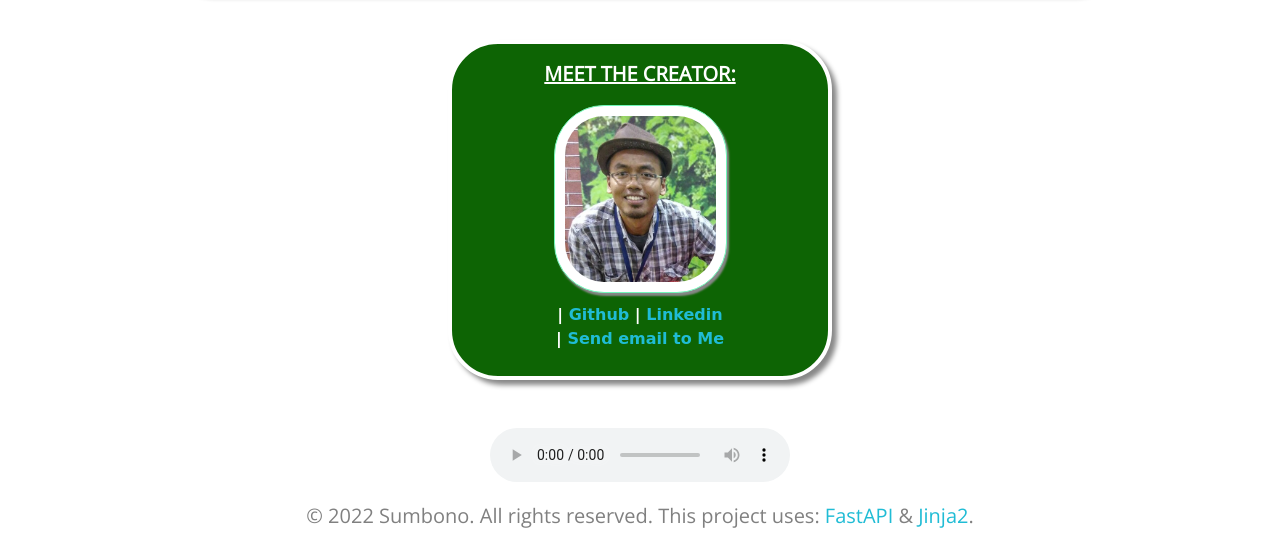
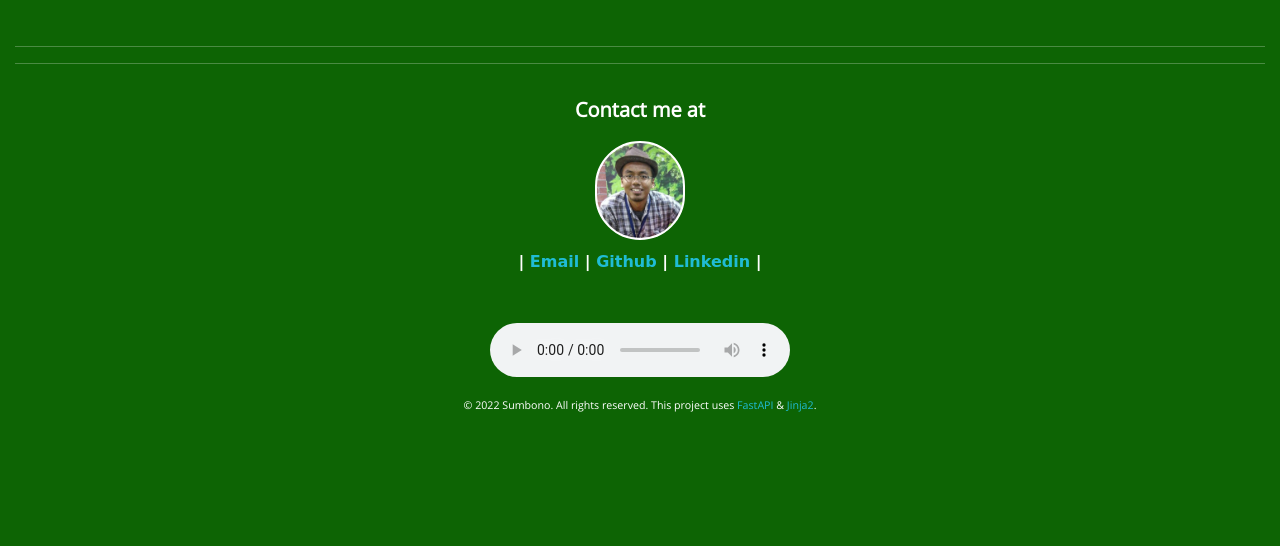
Before and after one commit to sumbono/stockprice-predictor-10207, a FastAPI app: page / in a window 1280 px wide. Shown: the part 1227-1773 px from the top of the page. After the commit the page ends 1639 px from the top, so only its background shows below. Run offline with FastAPI, Linux system fonts and the light colour scheme.

Commit message:
fix: modify homepagestyle view

```diff
--- a/app/static/css/indexstyle.css
+++ b/app/static/css/indexstyle.css
@@ -18,7 +18,6 @@ h2 {
     color: #05590B;
     width: 50%;
     height: 15%;
-    /*margin: 10px 10px 10px 10px;*/
     margin: 10px auto 10px auto;
     box-shadow: 2px 3px 2px #888;
 }
@@ -32,19 +31,20 @@ a {
 #title {
     font-weight: bold;
     font-family: Florence, cursive;
-    color: #05590B;
+    color: #FFFFFF;
 }
 
 #subtitle {
     font-size: 15pt;
     text-align: center;
-    text-decoration: underline;
 }
 
-#subtitle-live-app {
+#subtitle2 {
     font-size: 15pt;
     text-align: center;
+    color: #05590B;
 }
+
 
 #quiz {
     text-indent: 10px;
@@ -52,15 +52,15 @@ a {
 }
 
 #container {
-    width:30%;
+    /* width:30%; */
     margin:auto;
     padding: 15px 15px 15px 15px;
     background-color: #0D6404;
-    border:4px solid #FFFFFF;
-    border-radius:50px;
+    /* border:4px solid #FFFFFF; */
+    /* border-radius:50px; */
     color: #FFFFFF;
     font-weight: bold;
-    box-shadow: 5px 5px 5px #888;
+    /* box-shadow: 5px 5px 5px #888; */
 }
 
 #container1 {
@@ -68,43 +68,54 @@ a {
     margin:auto;
     padding: 15px 15px 15px 15px;
     background-color: #0D6404;
-    border:4px solid #FFFFFF;
-    border-radius:50px;
-    color: #FFFFFF;
     font-weight: bold;
-    box-shadow: 5px 5px 5px #888;
 }
 
-h5 {
-    /*font-size: 8pt;*/
+#container2 {
+    width:75%;
+    margin:auto;
+    padding: 15px 15px 15px 15px;
+    font-weight: bold;
+}
+
+h6 {
+    font-size: 8pt;
     text-align: center;
     padding-bottom: 10px;
-    color: grey;
+    color: white;
 }
 
 #general_txt_img {
-    font-family: Florence, cursive;
-    font-size: 15pt;
+    /* font-family: Florence, cursive; */
+    /* font-size: 15pt; */
     /*color: #20bcd5;*/
     text-align: center;
-    border: 4px solid #72F7B9;
-    border-width: 1px;
-    border-radius: 50px;
-    padding: 10px;
+    /* border: 4px solid #72F7B9; */
+    border: 2px solid #FFFFFF;
+    /* border-width: 1px; */
+    border-radius: 75px;
+    /* padding: 15px 15px 15px 15px; */
     background-color: #FFFFFF;
-    color: #05590B;
-    width: 50%;
-    height: 15%;
-    /*margin: 10px 10px 10px 10px;*/
-    margin: 10px auto 10px auto;
-    box-shadow: 2px 3px 2px #888;
+    /* color: #05590B; */
+    width: 10%;
+    height: 5%;
+    margin: auto;
+    /* margin: 10px 10px 10px 10px; */
+    /* margin: 10px auto 10px auto; */
+    /* box-shadow: 2px 3px 2px #888; */
+}
+
+#gif_img {
+    text-align: center;
+    border: 1px solid #FFFFFF;
+    border-radius: 5px;
+    margin: auto;
 }
 
 #jenisteks {
     font-size: 12pt;
     font-family: Florence, cursive;
     text-align: center;
-    /* border: 4px solid #72F7B9; */
     width: 50%;
     height: 15%;
     margin: 10px auto 10px auto;
--- a/app/templates/homepage/homepage.html
+++ b/app/templates/homepage/homepage.html
@@ -2,60 +2,71 @@
 
 
 {% block title %}
+    <link rel="icon" type="image/png" sizes="180x180" href="/static/images/bono-topi.jpg">
     <link href="/static/css/indexstyle.css" rel="stylesheet">
     <link rel="stylesheet" type="text/css" href="https://fonts.googleapis.com/css?family=Open Sans"/>
     <title>Stock's Prices Predictor App</title>
 {% endblock %}
 
 {% block content %}
-        <div id='title'>
-            <h1>Stock's Prices Predictor App</h1>
-            <p id="jenisteks">Deploying and hosting machine learning models with FastAPI and Heroku.</p>
+    <div id="container">
+
+        <h1 id='title'>Stock's Prices Predictor App</h1>
+        <p id="jenisteks">-Deploying and hosting machine learning models with FastAPI and Heroku-</p>
+
+        <hr>
+        <hr>
+        <br/>
+
+        <p id="subtitle">
+            App Documentations
+            <br/>
+            <a id="jenisteks" href="/docs">swagger ui</a> | <a id="jenisteks" href="/redoc">redoc ui</a>
+        </p>
+
+        <div id='container1'>
+            <ul>
+                <li>
+                    <p id="predict">Predict:</p>
+                    <p><img id="gif_img" src="{{ url_for('static', path='images/predict_stock_prices.gif') }}" alt="center" width="903" height="422" /></p>
+                </li>
+                <li>
+                    <p id="train">Train:</p>
+                    <p><img id="gif_img" src="{{ url_for('static', path='images/train_new_stock.gif') }}" alt="center" width="903" height="422" /></p>
+                </li>
+            </ul>
         </div>
+
+        <hr>
         <hr>
 
-    <div id='container1'>
-        <p id="subtitle">App Documentations</p>
-        <div>
-            <ul>
-                <!-- <li><p><a href="https://stockprice-predictor-10207.herokuapp.com/docs">Live app documentations page</a></p></li> -->
-                <li><p>App documentations: <a href="/docs">swagger ui</a> | <a href="/redoc">redoc ui</a></p></li>
-                <li><p id="predict">Predict:</p>
-                <p><img src="{{ url_for('static', path='images/predict_stock_prices.gif') }}" alt="center" width="903" height="422" /></p></li>
-                <li><p id="train">Train:</p>
-                <p><img src="{{ url_for('static', path='images/train_new_stock.gif') }}" alt="center" width="903" height="422" /></p></li>
-            </ul>
-        </div>
-    </div>
-    <br/>
-    <br/>
-
-    <div id='container'>
-        <p id="subtitle">MEET THE CREATOR:</p>
+        <div id='container2'>
+            <p id="subtitle">Contact me at</p>
             <div>
                 <img class="image_center" id="general_txt_img" src="{{ url_for('static', path='images/bono-topi.jpg') }}" alt="" width="52" height="57">
+            </div>
             <p id="jenisteks">
+                | <a href="mailto:sumbono102@gmail.com" rel="noopener noreferrer" class="link">Email</a>
                 | <a href="https://github.com/sumbono" target="_blank">Github</a> |
                 <a href="https://www.linkedin.com/in/sumbono/" target="_blank">Linkedin</a> |
-                <a href="mailto:sumbono102@gmail.com" rel="noopener noreferrer" class="link">Send email to Me</a>
             </p>
         </div>
-    </div>
 
-    <br/>
         <div class="copyright">
             <br>
             <p align="center">
-            <audio src="{{ url_for('static', path='audio/embun-seruling.m4a') }}" controls autoplay loop>
+                <audio title="Relax" src="{{ url_for('static', path='audio/embun-seruling.m4a') }}" controls autoplay loop>
                 Audio element not supported by your browser
                 </audio>
             </p>
-        <h5>
+            <h6 align="center">
                 &copy; 2022 Sumbono. All rights reserved.
-            This project uses:
+                This project uses
                 <a href="https://fastapi.tiangolo.com/" target="_blank">FastAPI</a> &
                 <a href="https://jinja.palletsprojects.com/en/2.11.x/" target="_blank">Jinja2</a>.
-        </h5>
+            </h6>
+        </div>
+
     </div>
 
 {% endblock %}
```
Also changed, not shown: README.md. Lines whose indentation alone changed are shown as unchanged.
